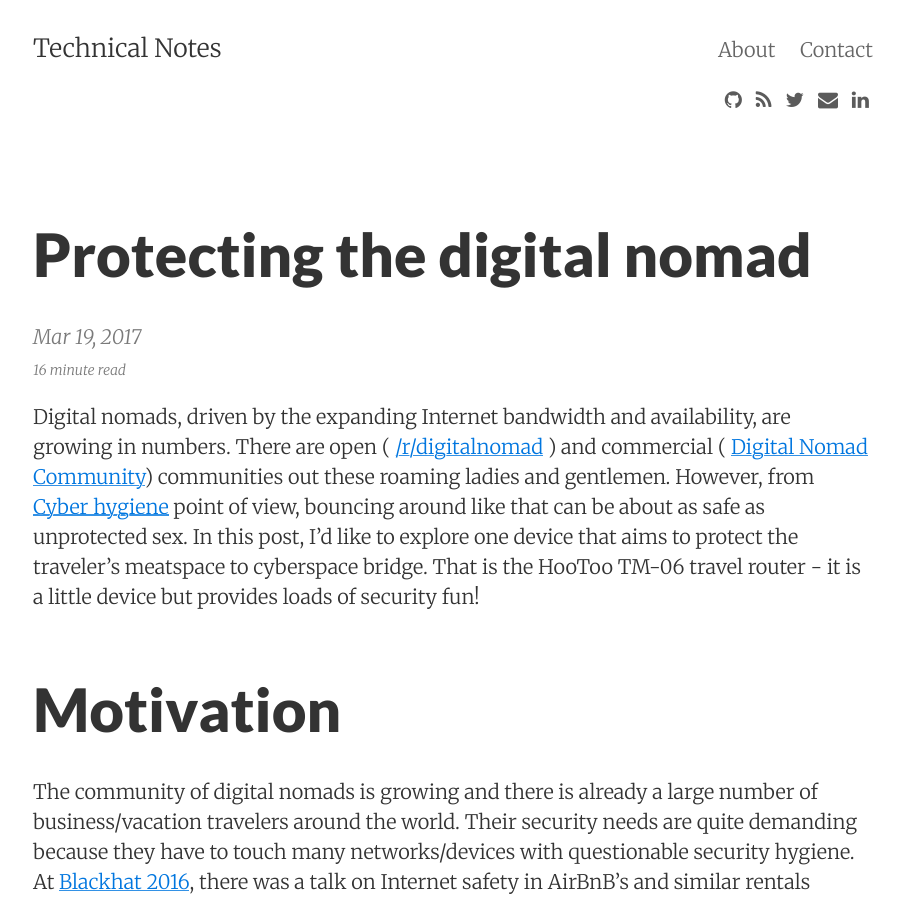
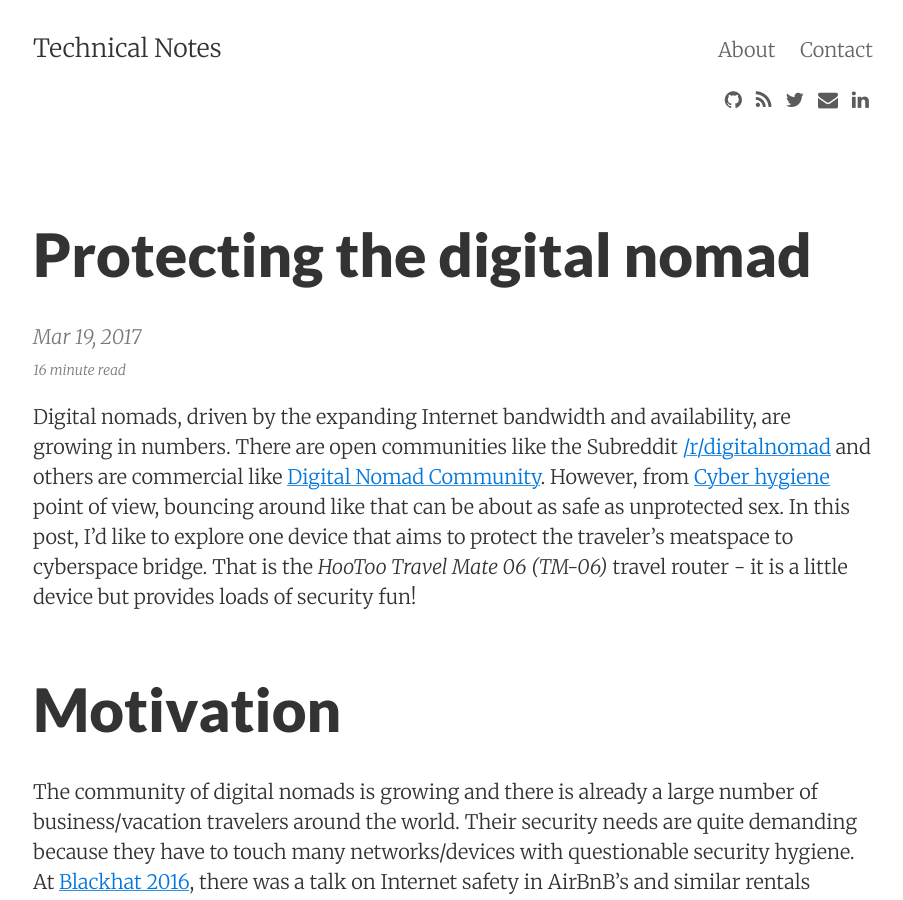
Before and after one commit to nologic/blog, a Jekyll site: the page built from _posts/2017-03-19-travel-safe.md, in a window 1280 px wide and 900 px high. Shown: the whole window, without its empty margins (187-1090 px from the left). Built offline with Jekyll 4.4.1, drawn with Linux system fonts in a browser that asks for light colours; nearby versions of some CDN libraries.

Commit message:
abstract

```diff
--- a/_posts/2017-03-19-travel-safe.md
+++ b/_posts/2017-03-19-travel-safe.md
@@ -4,7 +4,7 @@ title: Protecting the digital nomad
 draft: true
 ---
 
-Digital nomads, driven by the expanding Internet bandwidth and availability, are growing in numbers. There are open ( [/r/digitalnomad](https://www.reddit.com/r/digitalnomad/) ) and commercial ( [Digital Nomad Community](https://digitalnomadcommunity.net/)) communities out these roaming ladies and gentlemen. However, from [Cyber hygiene](https://en.wikipedia.org/wiki/Cyber_hygiene) point of view, bouncing around like that can be about as safe as unprotected sex. In this post, I'd like to explore one device that aims to protect the traveler's meatspace to cyberspace bridge. That is the HooToo TM-06 travel router - it is a little device but provides loads of security fun!
+Digital nomads, driven by the expanding Internet bandwidth and availability, are growing in numbers. There are open communities like the Subreddit [/r/digitalnomad](https://www.reddit.com/r/digitalnomad/) and others are commercial like [Digital Nomad Community](https://digitalnomadcommunity.net/). However, from [Cyber hygiene](https://en.wikipedia.org/wiki/Cyber_hygiene) point of view, bouncing around like that can be about as safe as unprotected sex. In this post, I'd like to explore one device that aims to protect the traveler's meatspace to cyberspace bridge. That is the *HooToo Travel Mate 06 (TM-06)* travel router - it is a little device but provides loads of security fun!
 
 # Motivation
 The community of digital nomads is growing and there is already a large number of business/vacation travelers around the world. Their security needs are quite demanding because they have to touch many networks/devices with questionable security hygiene. At [Blackhat 2016](http://www.blackhat.com/us-16/briefings.html#airbnbeware-short-term-rentals-long-term-pwnage), there was a talk on Internet safety in AirBnB’s and similar rentals showing how risky it can be to move around different networks. As this talk points out, there was a similar issue with public café WiFi’s. The wireless networks from one location to another vary greatly, mostly within the category of being vulnerable, exposing guests and hosts to malware. That piqued my interest and initiated this research.
```
